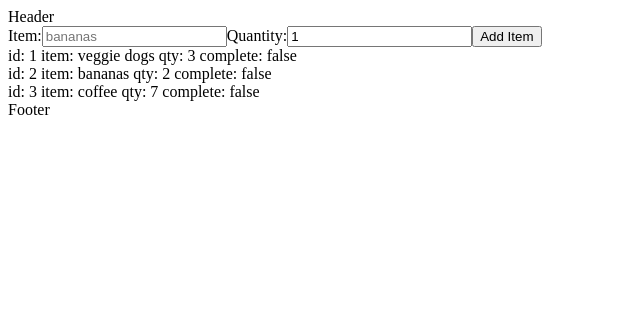
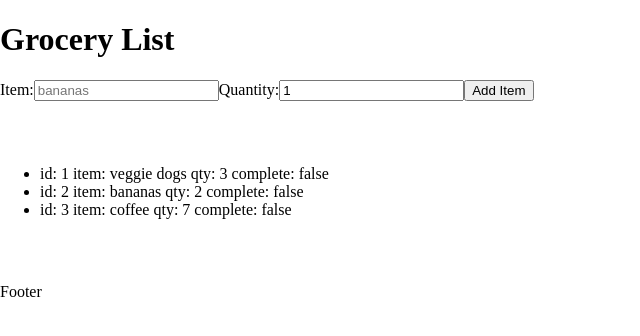
Before and after one commit to ryanflitcroft/shopping-list-reducer, a React app: page / in a window 1280 px wide. Shown: the top 336 px of the page, without its empty margins (0-640 px from the left). Built offline with nearby package versions, Linux system fonts and the light colour scheme; the HTML template or start-up script is replaced by a standard one.

Commit message:
refactor GroceryList elements for ul.

```diff
--- /dev/null
+++ b/src/App.css
@@ -0,0 +1,22 @@
+* {
+  box-sizing: border-box;
+}
+
+html,
+body,
+#root {
+  width: 100%;
+  height: 100%;
+  margin: 0;
+  padding: 0;
+}
+
+main {
+  width: 100%;
+  display: flex;
+  flex-direction: column;
+}
+
+section {
+  margin: 3em 0;
+}
--- a/src/App.jsx
+++ b/src/App.jsx
@@ -1,4 +1,5 @@
 import Layout from './views/Layout/Layout';
+import './App.css';
 
 export default function App() {
   return (
--- a/src/components/GroceryList/GroceryList.jsx
+++ b/src/components/GroceryList/GroceryList.jsx
@@ -17,9 +17,13 @@ export default function GroceryList() {
     <>
       <ItemForm addListItem={addListItem} />
       <section>
-        {groceriesList.map((item, i) => (
-          <GroceryItem key={`${item.id}${i}`} item={item} />
-        ))}
+        <ul>
+          {groceriesList.map((item, i) => (
+            <li key={`${item.id}${i}`}>
+              <GroceryItem item={item} />
+            </li>
+          ))}
+        </ul>
       </section>
     </>
   );
--- a/src/components/Header/Header.jsx
+++ b/src/components/Header/Header.jsx
@@ -1,5 +1,11 @@
 import React from 'react';
 
 export default function Header() {
-  return <header>Header</header>;
+  return (
+    <>
+      <header>
+        <h1>Grocery List</h1>
+      </header>
+    </>
+  );
 }
--- a/src/components/ItemForm/ItemForm.jsx
+++ b/src/components/ItemForm/ItemForm.jsx
@@ -1,4 +1,4 @@
-import React, { useEffect, useState } from 'react';
+import React, { useState } from 'react';
 
 export default function ItemForm({ addListItem }) {
   const [itemValue, setItemValue] = useState('');
```
